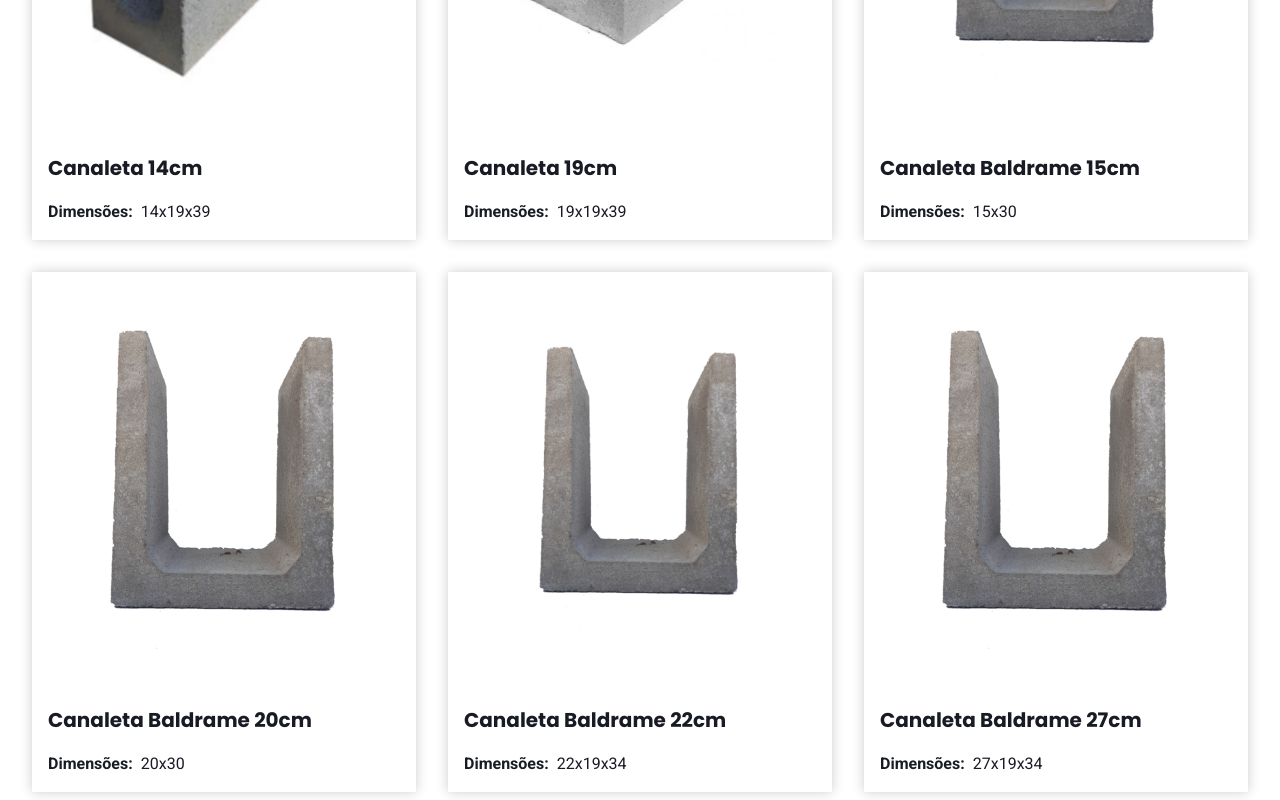
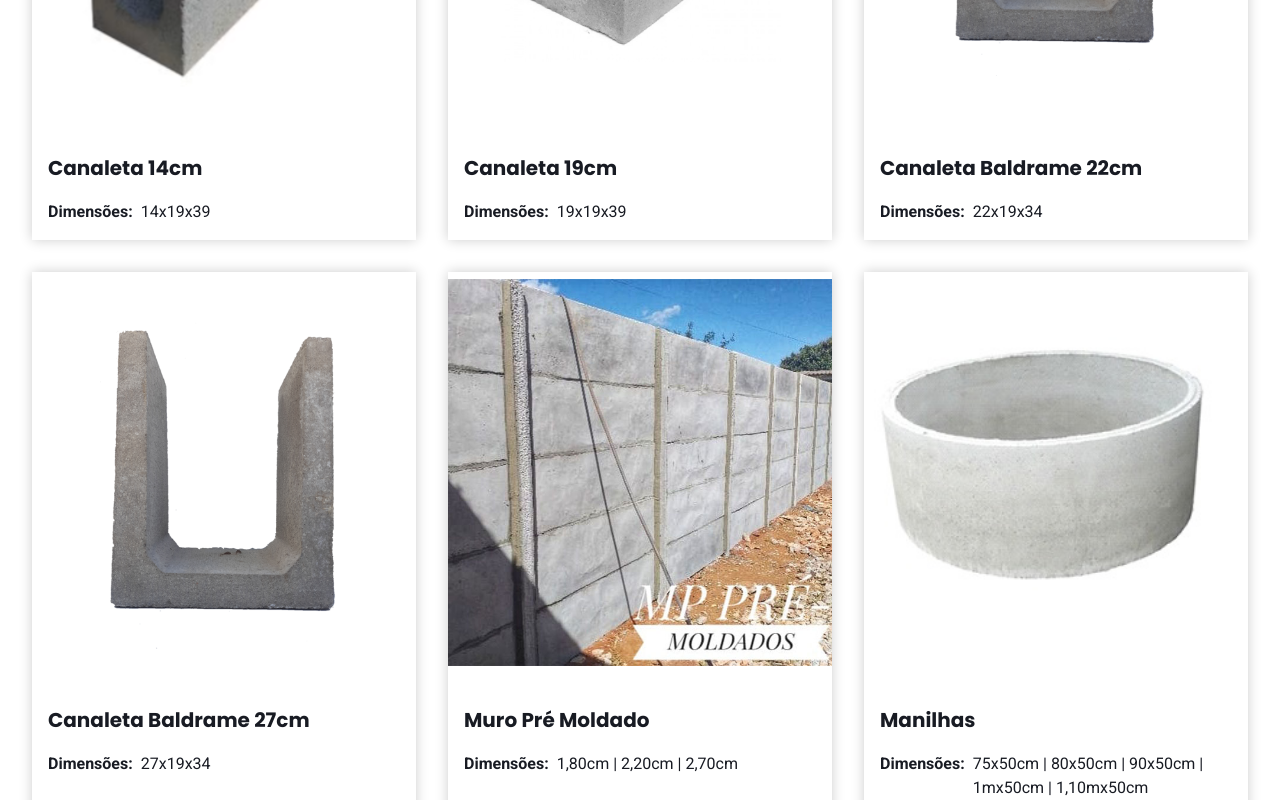
Before and after one commit to pedromiiguel/lp-pre-moldados, a Next.js app: page /produtos in a window 1280 px wide. Shown: the part 2740-3540 px from the top of the page. Built offline with nearby package versions, Linux system fonts and the light colour scheme.

Commit message:
chore: removed canaleta 15 and 20 cm

```diff
--- a/src/components/Carousel/produts.ts
+++ b/src/components/Carousel/produts.ts
@@ -97,20 +97,6 @@ export const products = [
     category: 'canaleta',
     description: '19x19x39',
     image: '/products/canaleta_19x19x39.png',
-  },
-  {
-    name: 'Canaleta Baldrame 15cm',
-    price: 'R$ 5,99',
-    category: 'canaleta',
-    description: '15x30',
-    image: '/products/canaleta_baldrame_15x30.png',
-  },
-  {
-    name: 'Canaleta Baldrame 20cm',
-    price: 'R$ 6,49',
-    category: 'canaleta',
-    description: '20x30',
-    image: '/products/canaleta_baldrame_20x30.png',
   },
   {
     name: 'Canaleta Baldrame 22cm',
```
